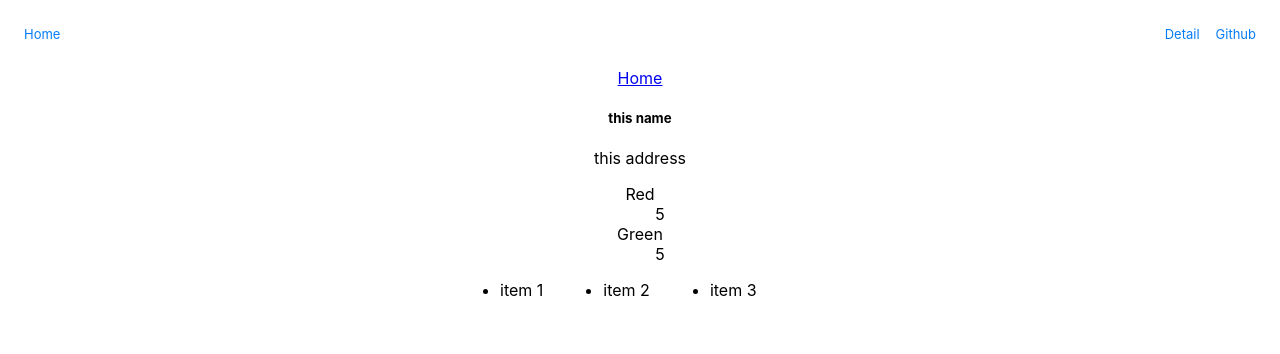
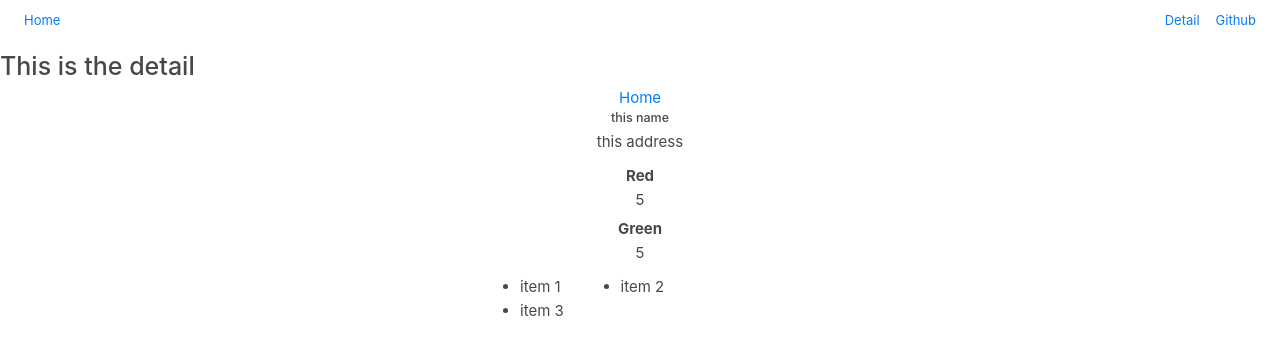
Before and after one commit to amodelbello/rg-client, a Next.js app: page /detail in a window 1280 px wide. Shown: the top 354 px of the page. Built offline with nearby package versions, Linux system fonts and the light colour scheme.

Commit message:
adds bootstrap and base.css

```diff
--- a/components/layout/Layout.js
+++ b/components/layout/Layout.js
@@ -1,13 +1,14 @@
 import React from 'react';
+import PropTypes from 'prop-types';
 import NextHead from 'next/head';
+
 import Header from './Header';
 import Footer from './Footer';
 
-import PropTypes from 'prop-types';
+import 'bootstrap/dist/css/bootstrap.min.css';
+import '../../static/css/base.css';
 
 const defaultDescription = '';
-const defaultOGURL = '';
-const defaultOGImage = '';
 
 const Layout = ({ children, title = 'Red or Green', ...props }) => (
   <React.Fragment>
@@ -23,18 +24,6 @@ const Layout = ({ children, title = 'Red or Green', ...props }) => (
       <link rel="apple-touch-icon" href="/static/touch-icon.png" />
       <link rel="mask-icon" href="/static/favicon-mask.svg" color="#49B882" />
       <link rel="icon" href="/static/favicon.ico" />
-      <meta property="og:url" content={props.url || defaultOGURL} />
-      <meta property="og:title" content={props.title || ''} />
-      <meta
-        property="og:description"
-        content={props.description || defaultDescription}
-      />
-      <meta name="twitter:site" content={props.url || defaultOGURL} />
-      <meta name="twitter:card" content="summary_large_image" />
-      <meta name="twitter:image" content={props.ogImage || defaultOGImage} />
-      <meta property="og:image" content={props.ogImage || defaultOGImage} />
-      <meta property="og:image:width" content="1200" />
-      <meta property="og:image:height" content="630" />=
     </NextHead>
     <Header />
     {children}
--- a/next.config.js
+++ b/next.config.js
@@ -1,10 +1,12 @@
-module.exports = {
+const withCSS = require('@zeit/next-css');
+
+module.exports = withCSS({
   webpack: config => {
     // Fixes npm packages that depend on `fs` module
     config.node = {
-      fs: 'empty'
-    }
+      fs: 'empty',
+    };
 
-    return config
-  }
-}
+    return config;
+  },
+});
--- a/package.json
+++ b/package.json
@@ -6,6 +6,8 @@
     "start": "next start"
   },
   "dependencies": {
+    "@zeit/next-css": "^1.0.1",
+    "bootstrap": "^4.3.1",
     "next": "^8.0.4",
     "react": "^16.8.6",
     "react-dom": "^16.8.6"
--- a/pages/detail.js
+++ b/pages/detail.js
@@ -12,6 +12,7 @@ const business = {
 
 const Detail = ({ title = 'This is the detail' }) => (
   <Layout title={title}>
+    <h1>{title || 'hello'}</h1>
     <div>
       <Link href="/">
         <a>Home</a>
--- /dev/null
+++ b/static/css/base.css
@@ -0,0 +1,11 @@
+html {
+  font-size: 62.5%;
+}
+
+body {
+  font-size: 1.5rem;
+  line-height: 1.6;
+  font-weight: 400;
+  font-family: "HelveticaNeue", "Helvetica Neue", Helvetica, Arial, sans-serif;
+  color: #484848;
+}
```
Also changed, not shown: components/layout/Icon.js (renamed from components/Icon.js), 1 other file (tests, documents, lock files or other folders).
